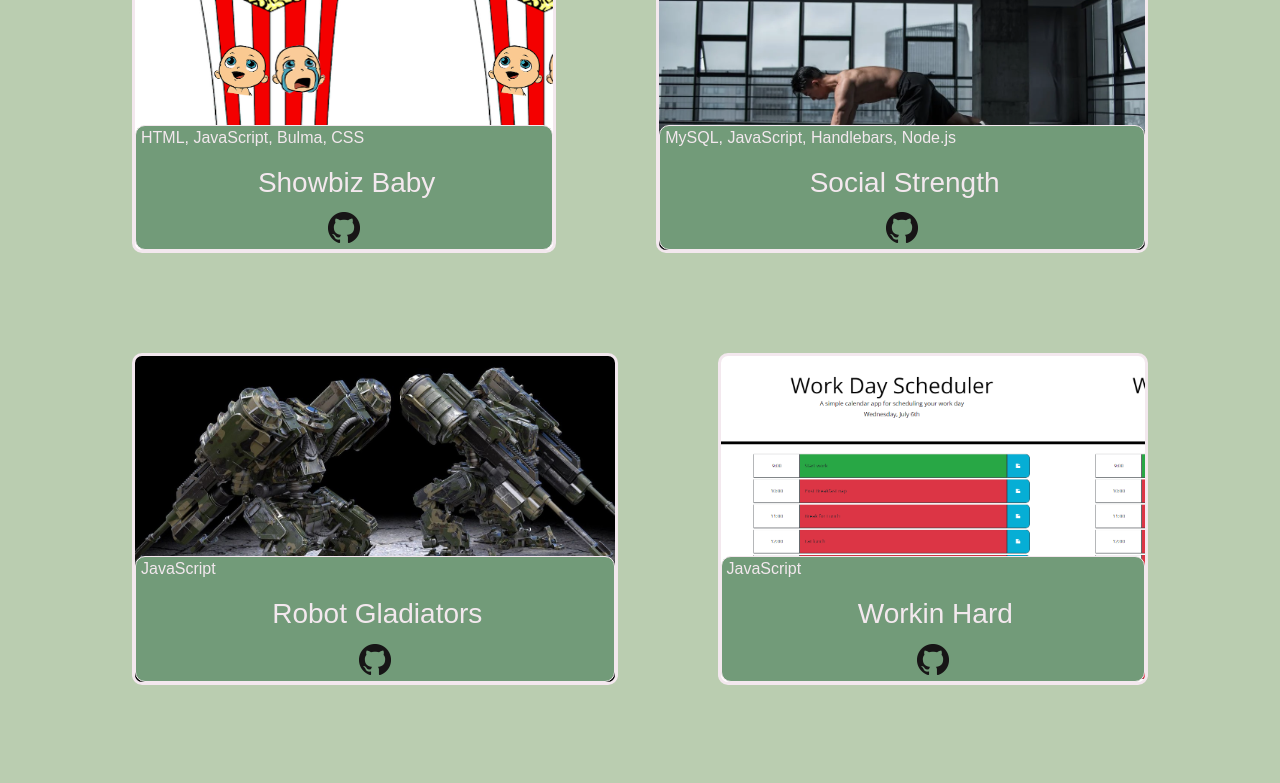
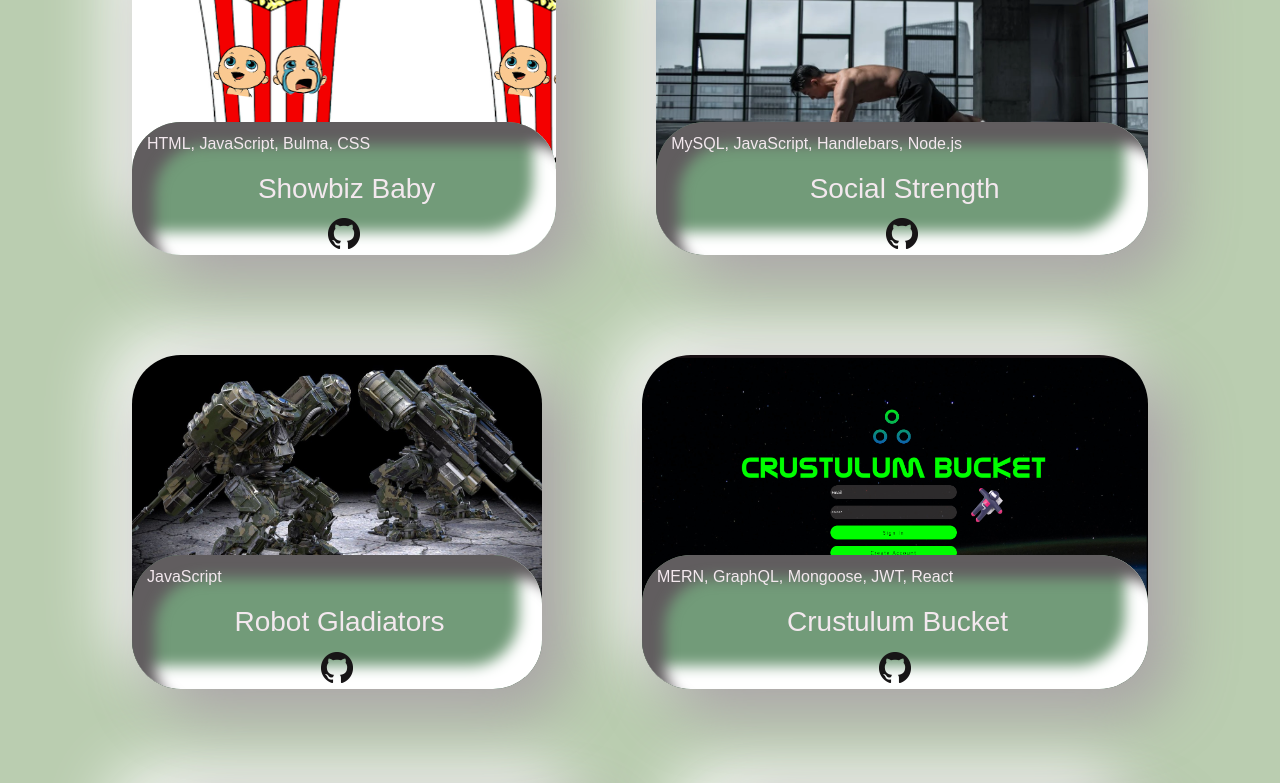
Before and after one commit to swvmpdad/Garrett-C-Portfolio, a React (Create React App) app: page /portfolio in a window 1280 px wide. Shown: the part 340-1123 px from the top of the page. Built offline with nearby package versions, Linux system fonts and the light colour scheme.

Commit message:
added Crustulum Bucket and some CSS styling

```diff
--- a/src/App.css
+++ b/src/App.css
@@ -128,8 +128,8 @@ h2 {
   background-size: contain;
 }
 
-#workin-hard {
-  background-image: url(./assets/images/workinhard.png);
+#crustulum-bucket {
+  background-image: url(./assets/images/bucket.png);
   background-size: contain;
 }
 
@@ -164,8 +164,10 @@ h2 {
 }
 
 .project {
-  border: 3px solid var(--secondary-color);
-  border-radius: 10px;
+  background: var(--secondary-color);
+  box-shadow:  22px 22px 66px #a59ea2,
+             -22px -22px 66px #ffffff;
+  border-radius: 49px;
   position: relative;
   min-height: 200px;
   min-width: 325px;
@@ -176,8 +178,9 @@ h2 {
 .project-name {
   background-color: var(--tertiary-color);
   margin-left: 0px;
-  border: 0.5px solid var(--secondary-color);
-  border-radius: 10px;
+  border-radius: 49px;
+  box-shadow: inset 23px 23px 14px #615d5f,
+            inset -23px -23px 14px #ffffff;
   margin-top: 200px;
   margin-bottom: 0px;
   width: 100%;
@@ -185,6 +188,8 @@ h2 {
 
 .project-name p {
   color: var(--secondary-color);
+  padding-top: 10px;
+  padding-left: 10px;
 }
 
 .project-name h3, .project-name p {
--- a/src/pages/Contact.js
+++ b/src/pages/Contact.js
@@ -1,5 +1,6 @@
 import React, { useState } from "react";
 import { validateEmail } from '../utils/helpers';
+const formUrl = 'docs.google.com/forms/d/1VGB5sFaFMRu5FRQFoDzTYmfCNhku9BPwpgez7uBPkXM/';
 
 function ContactForm() {
     const [formState, setFormState] = useState({ name: '', email: '', message: '' });
@@ -37,6 +38,7 @@ function ContactForm() {
         e.target.message.value = '';
     }
 
+
     return(
         <section>
             <div className="section-title">
--- a/src/pages/Portfolio.js
+++ b/src/pages/Portfolio.js
@@ -36,13 +36,13 @@ const Portfolio = () => {
                                 <a target="blank" href="https://github.com/swvmpdad/robot-gladiators"><img src={github} height="32px" width="32px" alt="GitHub logo"></img></a>
                             </figure>
                         </div>
-                        <div className="project" id="workin-hard">
+                        <div className="project" id="crustulum-bucket">
                             <figure className="project-name">
                                 <p>
-                                    JavaScript
+                                    MERN, GraphQL, Mongoose, JWT, React
                                 </p>
-                                <a target="blank" href="https://swvmpdad.github.io/workin-hard/"><h3>Workin Hard</h3></a>
-                                <a target="blank" href="https://github.com/swvmpdad/workin-hard"><img src={github} height="32px" width="32px" alt="GitHub logo"></img></a>
+                                <a target="blank" href="https://crustulum-bucket.herokuapp.com"><h3>Crustulum Bucket</h3></a>
+                                <a target="blank" href="https://github.com/swvmpdad/Crustulum-Bucket"><img src={github} height="32px" width="32px" alt="GitHub logo"></img></a>
                             </figure>
                         </div>
                         <div className="project" id="showbiz-baby">
```
Also changed, not shown: src/assets/images/bucket.png (added). Lines whose indentation alone changed are shown as unchanged.
